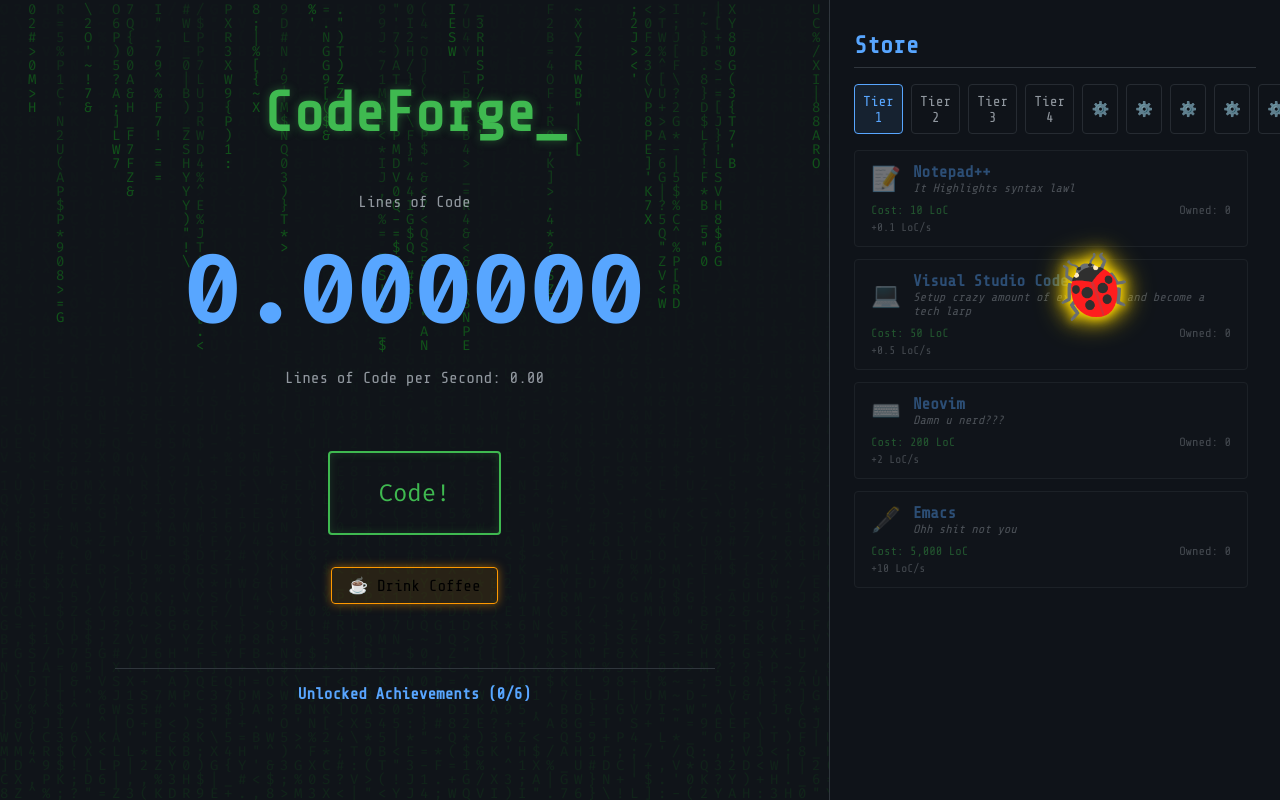
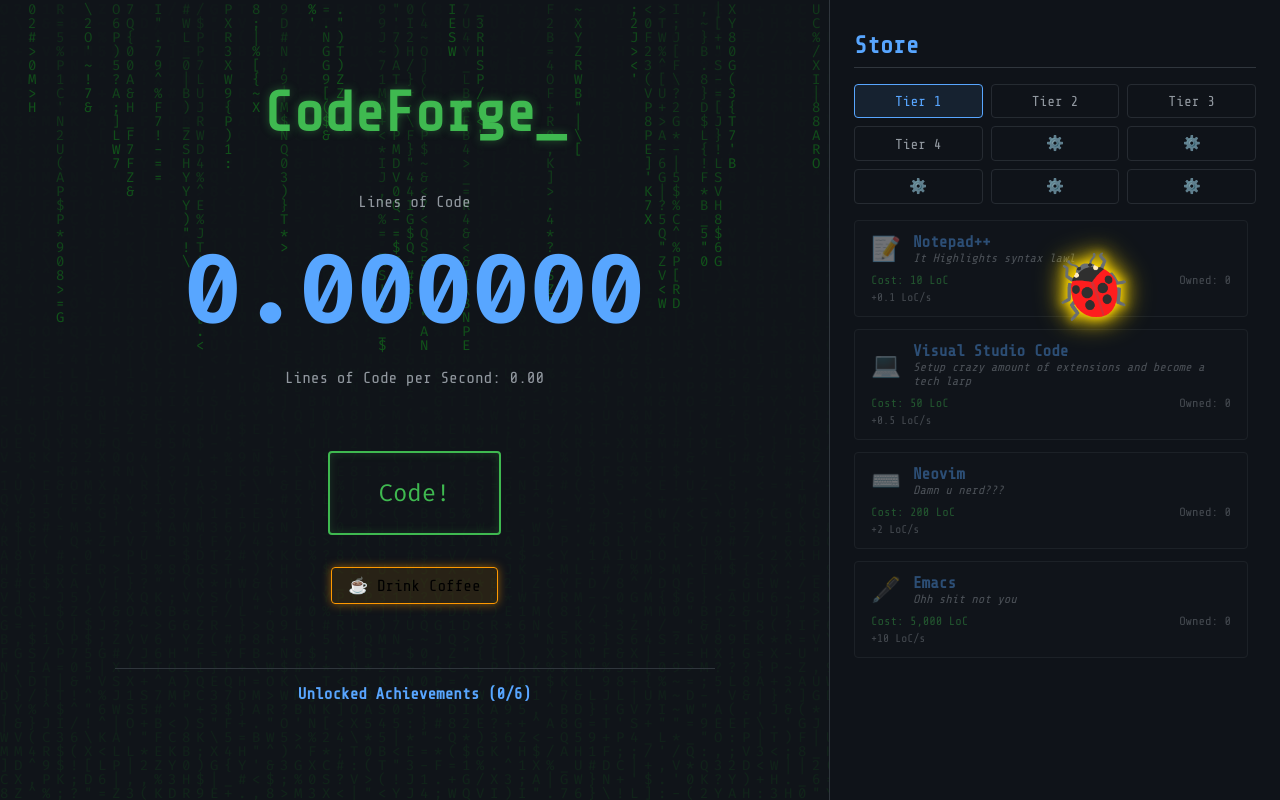
Before and after one commit to FBIopeningUPP/CodeForge, a React (Vite) app in the folder client/: page / in a window 1280 px wide. Built offline with nearby package versions, Linux system fonts and the light colour scheme.

Commit message:
sidebar fixed

```diff
--- a/client/src/App.jsx
+++ b/client/src/App.jsx
@@ -289,11 +289,12 @@
   },
   tabContainer: {
     display: 'flex',
+    flexWrap: 'wrap',
     gap: '0.5rem',
     marginBottom: '1rem',
   },
   tabButton: {
-    flex: 1,
+    flex: '1 0 30%',
     padding: '0.5rem',
     border: '1px solid var(--border)',
     borderRadius: '4px',
```
